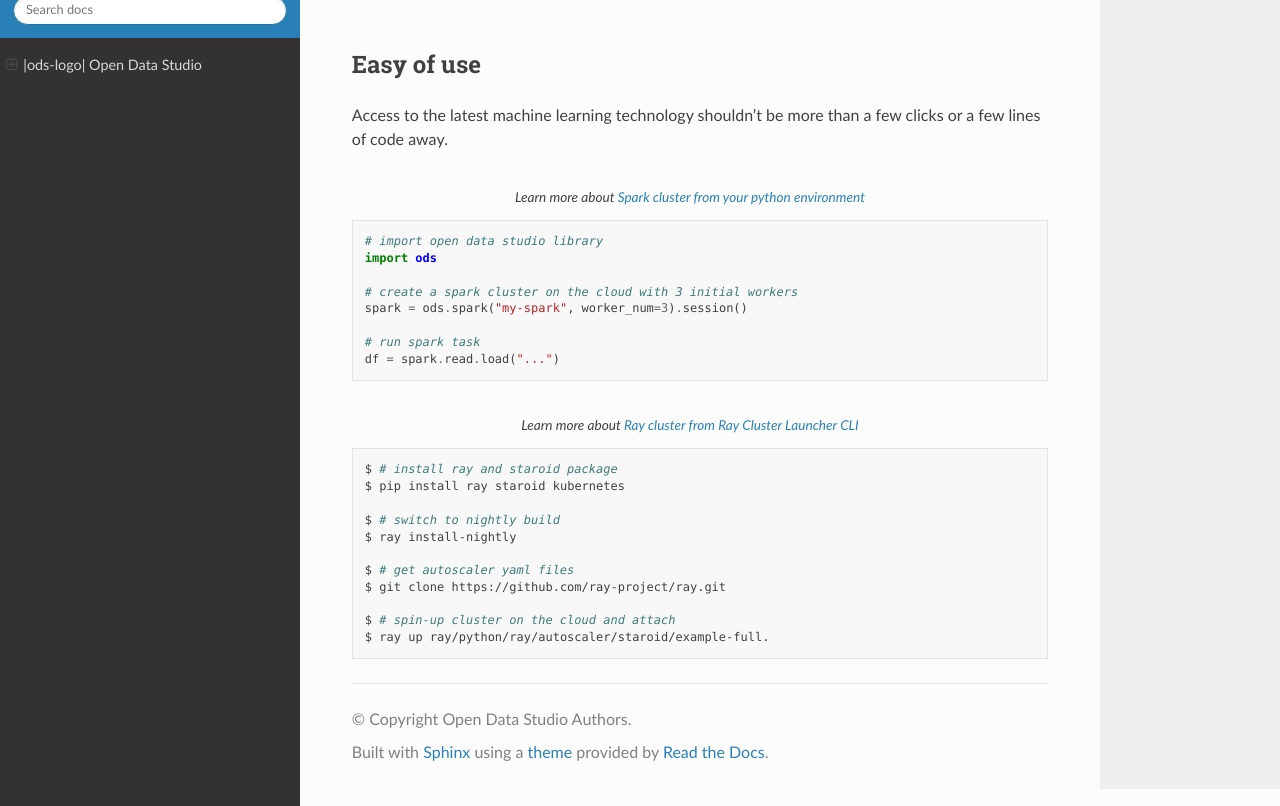
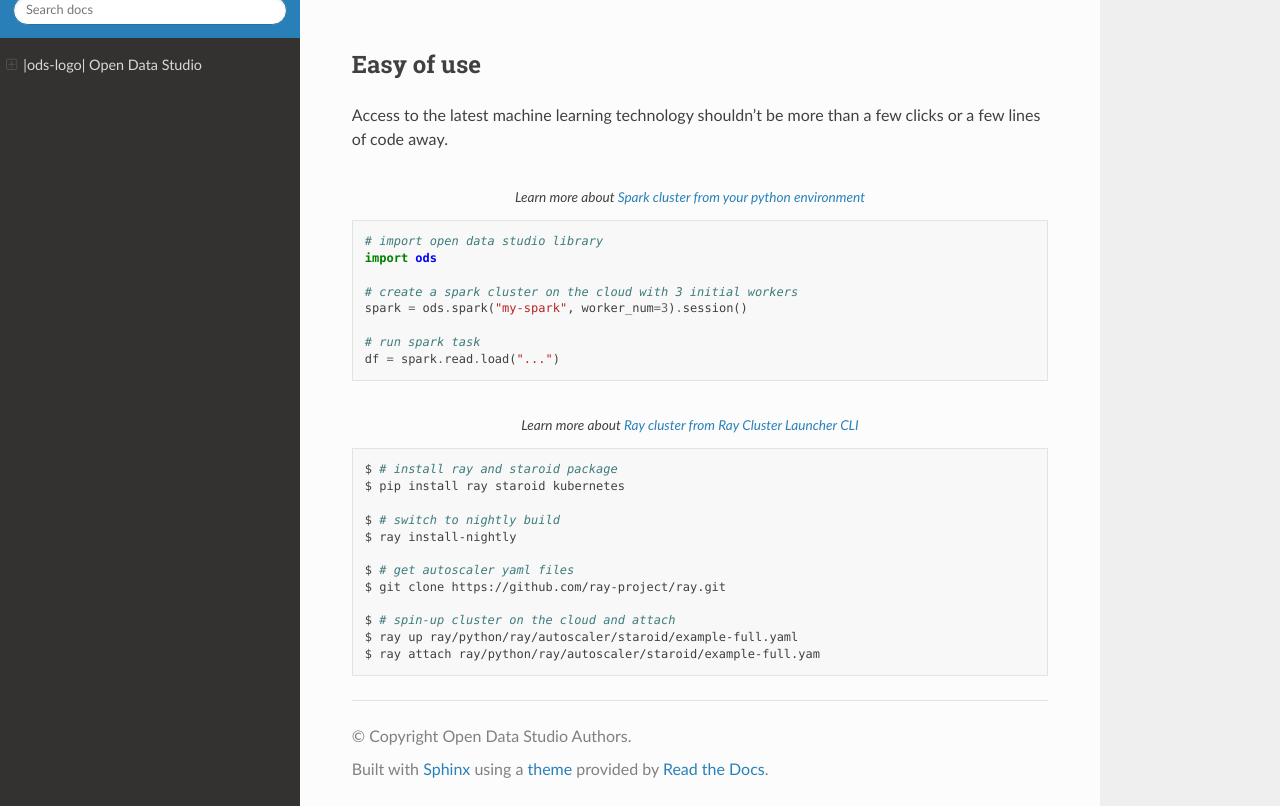
Before and after one commit to Forethoughts/forethoughts-datastudio, a Sphinx documentation site: the page built from docs/index.rst, in a window 1280 px wide and 900 px high, scrolled down 1764 px, cut to the strip 94-900 px from the top of the window. Built offline with Sphinx 7.4.7 and the Read the Docs theme 2.0.0, drawn with Linux system fonts in a browser that asks for light colours.

Commit message:
update to latest common components

```diff
--- a/docs/index.rst
+++ b/docs/index.rst
@@ -103,4 +103,5 @@ Access to the latest machine learning technology shouldn't be more than a few cl
    $ git clone https://github.com/ray-project/ray.git
 
    $ # spin-up cluster on the cloud and attach
-   $ ray up ray/python/ray/autoscaler/staroid/example-full.
+   $ ray up ray/python/ray/autoscaler/staroid/example-full.yaml
+   $ ray attach ray/python/ray/autoscaler/staroid/example-full.yam
```
